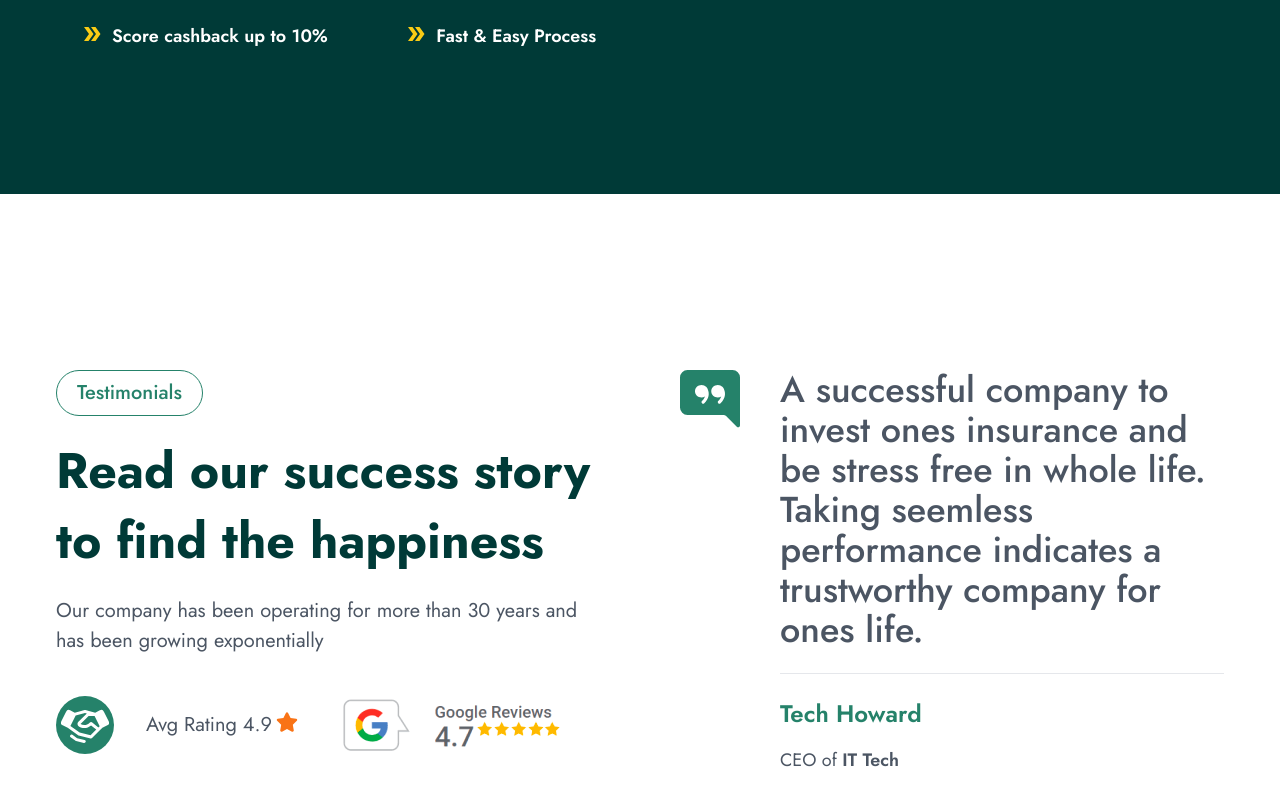
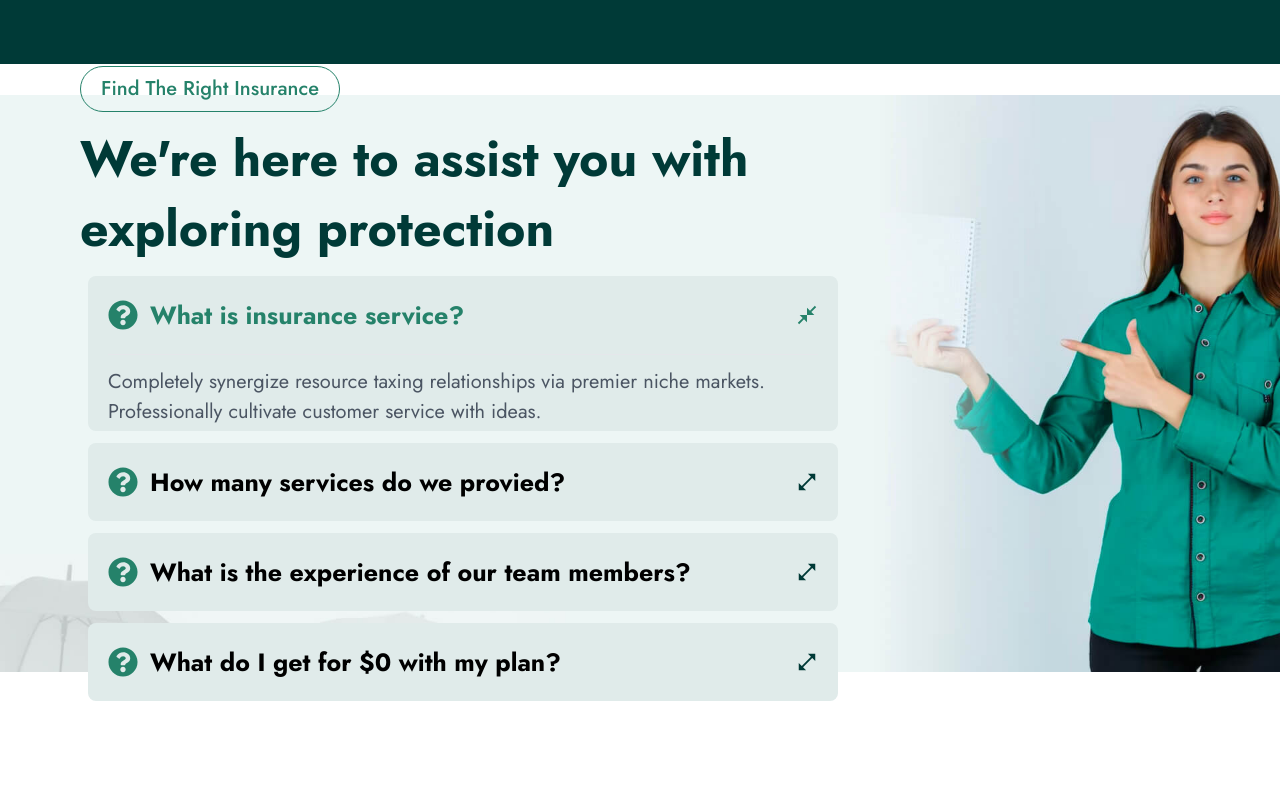
Before and after one commit to muhamdAfzal/Insurance-Company-Web, a React (Vite) app: page / in a window 1280 px wide. Shown: the part 3553-4340 px from the top of the page. Built offline with nearby package versions, Linux system fonts and the light colour scheme.

Commit message:
qna section

```diff
--- a/src/App.jsx
+++ b/src/App.jsx
@@ -8,7 +8,7 @@ function App() {
     <>
       <Navbar />
       <Home />
-      {/* <Footer /> */}
+      <Footer />
     </>
   );
 }
--- /dev/null
+++ b/src/components/Accordian.jsx
@@ -0,0 +1,50 @@
+import Heading from "./Heading";
+import Paragraph from "./Paragraph";
+import { FaQuestionCircle } from "react-icons/fa";
+import { MdOutlineOpenInFull } from "react-icons/md";
+import { MdOutlineCloseFullscreen } from "react-icons/md";
+
+const Accordian = ({ question, id, isOpen, onOpen, children }) => {
+  const nowOpen = id === isOpen;
+
+  function handleToggle() {
+    onOpen(nowOpen ? null : id);
+  }
+
+  return (
+    <div className="px-5 py-2 lg:py-1 2xl:py-2 space-y-1 4xl:space-y-3 rounded-lg md:w-[650px] xl:w-[750px] bg-[#e0ebea]">
+      {/* Accordian Question */}
+      <div
+        className="flex flex-row items-center justify-between hover:cursor-pointer"
+        onClick={handleToggle}
+      >
+        <div className="flex flex-row md:items-center space-x-3">
+          <div className="text-3xl pt-3 md:pt-0 text-green">
+            <FaQuestionCircle />
+          </div>
+          <Heading
+            element1={question}
+            smallText="text-[22px]"
+            largeText="xl:text-[25px]"
+            color1={nowOpen && "text-green"}
+          />
+        </div>
+        <div
+          className={`text-[22px] ${nowOpen ? "text-green" : "text-primary"}`}
+        >
+          {nowOpen ? <MdOutlineCloseFullscreen /> : <MdOutlineOpenInFull />}
+        </div>
+      </div>
+
+      {/* Accordian Answer */}
+      {nowOpen && (
+        <div className="space-y-3 lg:space-y-1 xl:space-y-3 ">
+          <hr className="h-[1.4px] bg-green" />
+          <Paragraph element={children} />
+        </div>
+      )}
+    </div>
+  );
+};
+
+export default Accordian;
--- a/src/components/Footer.jsx
+++ b/src/components/Footer.jsx
@@ -3,7 +3,7 @@ import footerBg from "../assets/footer_bg.jpg";
 const Footer = () => {
   return (
     <div>
-      <img src={footerBg} alt="" />
+      <img src={footerBg} alt="" className="w-full" />
     </div>
   );
 };
--- a/src/components/Home.jsx
+++ b/src/components/Home.jsx
@@ -3,6 +3,7 @@ import Banner from "./Banner";
 import Hero from "./Hero";
 import Newsletter from "./Newsletter";
 import Promotion from "./Promotion";
+import Qna from "./Qna";
 import Service from "./Service";
 import Testimonials from "./Testimonials";
 
@@ -14,6 +15,7 @@ const Home = () => {
       <About />
       <Service />
       <Promotion />
+      <Qna />
       <Testimonials />
       <Newsletter />
     </>
--- a/src/components/Newsletter.jsx
+++ b/src/components/Newsletter.jsx
@@ -24,7 +24,7 @@ const Newsletter = () => {
         </div>
         <div className="flex flex-col space-y-5 lg:space-y-10 items-center md:items-start">
           {/* Email Input & Button */}
-          <div className="flex flex-row items-center justify-between max-w-[500px] p-4 rounded-xl bg-white">
+          <div className="flex flex-row items-center justify-between max-w-[500px] space-x-5 p-4 rounded-xl bg-white">
             <input
               type="text"
               placeholder="Enter your email address"
--- a/src/components/Promotion.jsx
+++ b/src/components/Promotion.jsx
@@ -4,6 +4,8 @@ import promo3 from "../assets/Promotion-hover.png";
 import Heading from "./Heading";
 import { MdOutlineDoubleArrow } from "react-icons/md";
 import Title from "./Title";
+
+// mb-24 md:mb-44
 
 const features = [
   {
@@ -22,7 +24,7 @@ const features = [
 
 const Promotion = () => {
   return (
-    <div className="bg-primary mt-[1600px] md:mt-[450px] mb-24 md:mb-44 py-36">
+    <div className="bg-primary mt-[1600px] md:mt-[425px] lg:mb-[220px] xl:my-[320px] 2xl:my-[425px] 4xl:my-[570px] py-36">
       <div className="flex flex-col-reverse lg:flex-row items-center gap-y-28 gap-x-20 xl:gap-x-40 4xl:gap-x-44 max-w-screen-2xl mx-auto md:px-14 xl:px-20 2xl:px-14 4xl:px-0">
         {/* Promotion Contents */}
         <div className="flex flex-col items-center md:items-start text-center md:text-start gap-6 xl:gap-7 md:mt-32 lg:mt-0 lg:max-w-[400px] xl:max-w-[650px]">
@@ -69,7 +71,6 @@ const Feature = ({ title }) => {
   return (
     <div className="flex flex-row gap-x-2">
       <div className="text-2xl text-yellow-400">
-        {/* <PiArrowBendDoubleUpRightBold /> */}
         <MdOutlineDoubleArrow />
       </div>
       <p className="text-lg font-semibold text-white">{title}</p>
--- /dev/null
+++ b/src/components/Qna.jsx
@@ -0,0 +1,106 @@
+import Heading from "./Heading";
+import Title from "./Title";
+import qnaBg from "../assets/faq_bg_image.jpg";
+import { useState } from "react";
+import Accordian from "./Accordian";
+
+const data = [
+  {
+    question: "What is insurance service?",
+    answer:
+      "Completely synergize resource taxing relationships via premier niche markets. Professionally cultivate customer service with ideas.",
+  },
+  {
+    question: "How many services do we provied?",
+    answer:
+      "Quite a lot and planning to add more. We always try to help our customers the best way we can.",
+  },
+  {
+    question: "What is the experience of our team members?",
+    answer:
+      "Our team members are very experienced and knowledgable in insurance policy. We always try to help our customers the best way we can.",
+  },
+  {
+    question: "What do I get for $0 with my plan?",
+    answer:
+      "It is a starting for any plan for our customers need. We always try to help our customers the best way we can.",
+  },
+];
+
+const Qna = () => {
+  const [isOpen, setIsOpen] = useState(1);
+
+  return (
+    <div className="relative flex lg:flex-row lg:items-center py-24 lg:py-0 lg:mb-96 mx-auto bg-[#edf5f5] lg:bg-transparent">
+      <img src={qnaBg} alt="" className="hidden lg:block absolute w-full" />
+
+      {/* Contents */}
+
+      <div className="lg:absolute flex flex-col space-y-5 lg:space-y-1 xl:space-y-3 2xl:space-y-6 md:ml-14 xl:ml-20 2xl:ml-60 4xl:ml-[510px] items-center md:items-start text-center md:text-start max-w-[400px] md:max-w-[600px] lg:max-w-[700px] xl:max-w-[800px]">
+        <Title>Find The Right Insurance</Title>
+        <Heading
+          element1="We're here to assist you with exploring protection"
+          smallText="text-[38px]"
+        />
+        <div className="space-y-4 lg:space-y-1 xl:space-y-3 2xl:space-y-7 px-2">
+          {data.map((el, i) => (
+            <Accordian
+              key={el.question}
+              question={el.question}
+              id={i + 1}
+              isOpen={isOpen}
+              onOpen={setIsOpen}
+            >
+              {el.answer}
+            </Accordian>
+          ))}
+        </div>
+      </div>
+    </div>
+  );
+};
+
+// const QnaAccordianItem = ({ question, id, isOpen, onOpen, children }) => {
+//   // const [isOpen, setIsOpen] = useState(false);
+//   const nowOpen = id === isOpen;
+
+//   function handleToggle() {
+//     // setIsOpen((isOpen) => !isOpen);
+//     onOpen(nowOpen ? null : id);
+//   }
+
+//   return (
+//     <div className="px-5 py-2 space-y-3 rounded-lg bg-[#e0ebea]">
+//       {/* Accordian Question */}
+//       <div
+//         className="flex flex-row items-center space-x-3 hover:cursor-pointer"
+//         onClick={handleToggle}
+//       >
+//         <div className="text-3xl text-green">
+//           <FaQuestionCircle />
+//         </div>
+//         <Heading
+//           element1={question}
+//           smallText="text-[23px]"
+//           largeText="xl:text-[25px]"
+//           color1={nowOpen && "text-green"}
+//         />
+//         <div
+//           className={`text-[22px] ${nowOpen ? "text-green" : "text-primary"}`}
+//         >
+//           {nowOpen ? <MdOutlineCloseFullscreen /> : <MdOutlineOpenInFull />}
+//         </div>
+
+//         {/* Accordian Answer */}
+//       </div>
+//       {nowOpen && (
+//         <div className="space-y-3">
+//           <hr className="h-[1.2px] bg-green" />
+//           <Paragraph element={children} />
+//         </div>
+//       )}
+//     </div>
+//   );
+// };
+
+export default Qna;
--- a/src/components/Testimonials.jsx
+++ b/src/components/Testimonials.jsx
@@ -10,9 +10,11 @@ import { BsChatRightQuoteFill } from "react-icons/bs";
 import { FaStar } from "react-icons/fa";
 import { PiHandshakeFill } from "react-icons/pi";
 
+// my-28
+
 const Testimonials = () => {
   return (
-    <div className="grid grid-cols-1 lg:grid-cols-2 gap-x-20 gap-y-32 max-w-screen-2xl mx-auto my-28 px-14 4xl:px-0">
+    <div className="grid grid-cols-1 lg:grid-cols-2 gap-x-20 gap-y-32 max-w-screen-2xl mx-auto xl:mt-[450px] 2xl:mt-[550px] 4xl:mt-[700px] lg:mb-36 px-14 4xl:px-0 py-24 lg:py-0">
       <div className="col-span-1 flex flex-col items-start space-y-5">
         <Title>Testimonials</Title>
         <Heading element1="Read our success story to find the happiness" />
```
Also changed, not shown: src/assets/faq_bg_image.jpg (added).
